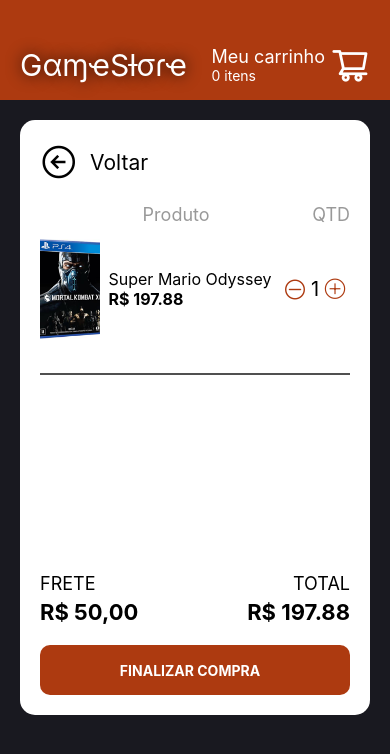
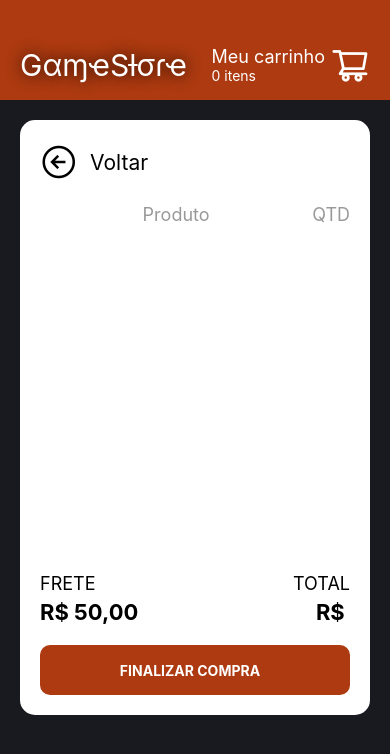
Before and after one commit to caioh123/desafio-supera, a React Native app: screen /CartPage in a window 390 px wide. Shown: the top 754 px of the page. Built offline with nearby package versions, Linux system fonts and the light colour scheme.

Commit message:
feature: add to cart functionallity

```diff
--- a/src/components/CartCameCard.js
+++ b/src/components/CartCameCard.js
@@ -2,17 +2,21 @@
 import { View, Text, StyleSheet, Image } from 'react-native'
 import { Ionicons, EvilIcons, AntDesign } from '@expo/vector-icons';
 
-export const CartGameCard = ({data}) => {
+
+
+export const CartGameCard = ({product, data}) => {
+
+    console.log(product)
     return (
         <View style={styles.cardMain}>
-        <Image style={styles.gameImg} source={data[4].image} />
+        <Image style={styles.gameImg} source={product.image} />
         <View style={styles.gameContainer} alignItems={"center"}>
-            <Text style={styles.gameName}>{data[0].name}</Text>
-            <Text style={styles.gamePrice}>R$ {data[0].price}</Text>
+            <Text numberOfLines={2} style={styles.gameName}>{product.name}</Text>
+            <Text style={styles.gamePrice}>R$ {product.price}</Text>
         </View>
         <View style={styles.cardQty}>
             <AntDesign name="minuscircleo" size={20} color="rgb(173,58,16)" />
-            <Text style={{fontSize: 20, paddingLeft: 5}}>1</Text>
+            <Text style={{fontSize: 20, paddingLeft: 5}}>{product.qty}</Text>
             <EvilIcons name="plus" size={30} color="rgb(173,58,16)" />
         </View>
     </View>
@@ -38,14 +42,16 @@
     },
     cardQty: {
         flexDirection: 'row',
-        width: 70,
+        width: 65,
         alignItems: "center",
         justifyContent: "space-between",
         paddingLeft: 5,
     },
     gameName: {
         color: "black",
-        fontSize: 16,
+        fontSize: 15,
+        height: 30,
+        maxWidth: 300
 
     },
     gamePrice: {
--- a/src/components/GameCard.js
+++ b/src/components/GameCard.js
@@ -2,49 +2,45 @@
 import {ScrollView, Text, StyleSheet, View, FlatList, Image, TouchableOpacity} from "react-native"
 import { FontAwesome } from '@expo/vector-icons';
 import AsyncStorage from '@react-native-async-storage/async-storage';
+import { useCart } from '../context/cartContext';
 
 
 export const GameCard = ({item}) => {
 
-    const [cartItems, setCartItems] = useState([])
+    const {cart, setCart} = useCart()
 
-    console.log([cartItems].map(a => a.id))
+    const onAdd = (product) => {
+        const productInCart = cart.find(cartItem => cartItem.id === product.id)
 
-    useEffect(() => {
-         const setLocal = async () => {
-             await AsyncStorage.setItem("game", JSON.stringify(cartItems))
+
+        if(productInCart) {
+            const test = cart.map((cartItem) => {
+                if(cartItem.id === productInCart.id) {
+                    console.log(productInCart)
+                    productInCart.qty += 1
+                }
+                return productInCart
+            })
+
+            setCart(test)
+        } else {
+            setCart([...cart, {...product, qty: 1}])
 
         }
-
-        setLocal()
-      }, [cartItems]);
-
-      useEffect(() => {
-        const getData = async () => {
-            try {
-                await setCartItems(JSON.parse(AsyncStorage.getItem("game")) || []);
-            } catch(e) {
-            // error reading value
-            }
-        }
-
-         getData()
-      }, [])
+    }
 
 
+    const productQty = (product) => {
+        const productInCart = cart.find(cartItem => {
+            return (
+                cartItem.id === product.id
+            )
+        })
 
-
-
-    const onAdd = () => {
-        const exist = cartItems.find(x => x.id === product.id)
-
-
-
-        // if(exist) {
-        //     setCartItems(cartItems.map(x => x.id === product.id ? {...exist, qty: exist.qty + 1} : x))
-        // } else {
-        //     setCartItems([...cartItems, {...product, qty: 1}])
-        // }
+        if(productInCart) {
+            return productInCart.qty
+        }
+        return 0
     }
 
 
@@ -56,10 +52,10 @@
             <Image alignSelf={"center"} source={item.image}/>
                 <Text style={styles.gameName}>{item.name}</Text>
                 <Text style={styles.gamePrice}>R$ {item.price}</Text>
-                <TouchableOpacity onPress={onAdd} style={styles.btn}>
+                <TouchableOpacity onPress={() => onAdd(item)} style={styles.btn}>
                     <View style={{flexDirection: "row"}}>
                     <FontAwesome onpr style={{paddingLeft: 10}} name="cart-plus" size={24} color="white" />
-                    <Text style={styles.textAmmount}>0</Text>
+                    <Text style={styles.textAmmount}>{productQty(item)}</Text>
                     </View>
                     <Text style={styles.textBtn}>ADICIONAR AO CARRINHO</Text>
                 </TouchableOpacity>
--- /dev/null
+++ b/src/context/cartContext.js
@@ -0,0 +1,18 @@
+import React, {createContext, useState, useContext} from 'react'
+
+
+export const CartContext = createContext([])
+
+export const CartProvider = (props) => {
+    const [cart, setCart] = useState([])
+
+
+    return (
+        <CartContext.Provider value={{cart, setCart}}>
+            {props.children}
+        </CartContext.Provider>
+    )
+
+}
+
+export const useCart = () => useContext(CartContext)
--- a/src/context/context.js
+++ b/src/context/gameContext.js
@@ -2,6 +2,8 @@
 import { data } from '../products'
 
 export const GameContext = createContext({})
+
+export const CartContext = createContext([])
 
 export const GamesProvider = (props) => {
     const [games, setGames] = useState([])
--- a/src/pages/CartPage.js
+++ b/src/pages/CartPage.js
@@ -1,13 +1,17 @@
 import React from 'react'
-import { Text, View, StyleSheet, Image, TextInput, TouchableOpacity, ScrollView } from 'react-native'
+import { Text, View, StyleSheet, Image, TextInput, TouchableOpacity, FlatList } from 'react-native'
 import { Header } from '../components/Header'
 import { Ionicons, EvilIcons, AntDesign } from '@expo/vector-icons';
 import {data} from '../products'
 import {useNavigation} from '@react-navigation/native'
 import { CartGameCard } from '../components/CartCameCard';
+import { useCart } from '../context/cartContext';
 
 
 export const CartPage = () => {
+
+    const {cart} = useCart()
+
 
 
     const navigation = useNavigation()
@@ -27,9 +31,14 @@
                         <Text style={styles.cardDescText}>Produto</Text>
                         <Text style={styles.cardDescText}>QTD</Text>
                     </View>
-                    <ScrollView>
-                    <CartGameCard data={data} />
-                    </ScrollView>
+                    <FlatList
+                data={cart}
+                keyExtractor={item => item.id}
+                renderItem={({item}) => (
+                    <CartGameCard product={item}/>
+
+            )}
+            />
 
                     <View style={styles.priceContainer}>
                         <Text style={styles.priceDesc}>FRETE</Text>
@@ -37,7 +46,7 @@
                     </View>
                     <View style={styles.priceContainer}>
                         <Text style={styles.priceVal}>R$ 50,00</Text>
-                        <Text style={styles.priceVal}>R$ {data[0].price}</Text>
+                        <Text style={styles.priceVal}>R$ {cart.price}</Text>
                     </View>
                     <TouchableOpacity style={styles.btn}>
                         <Text style={styles.textBtn}>FINALIZAR COMPRA</Text>
--- a/src/pages/HomePage.js
+++ b/src/pages/HomePage.js
@@ -2,7 +2,7 @@
 import {View, Text, StyleSheet, TextInput, Image, FlatList} from 'react-native'
 import { GameCard } from '../components/GameCard'
 import {Header} from '../components/Header'
-import { useGames } from '../context/context'
+import { useGames } from '../context/gameContext'
 
 export const HomePage = ({navigation}) => {
 
```
Also changed, not shown: App.js (+7 -4 lines).
